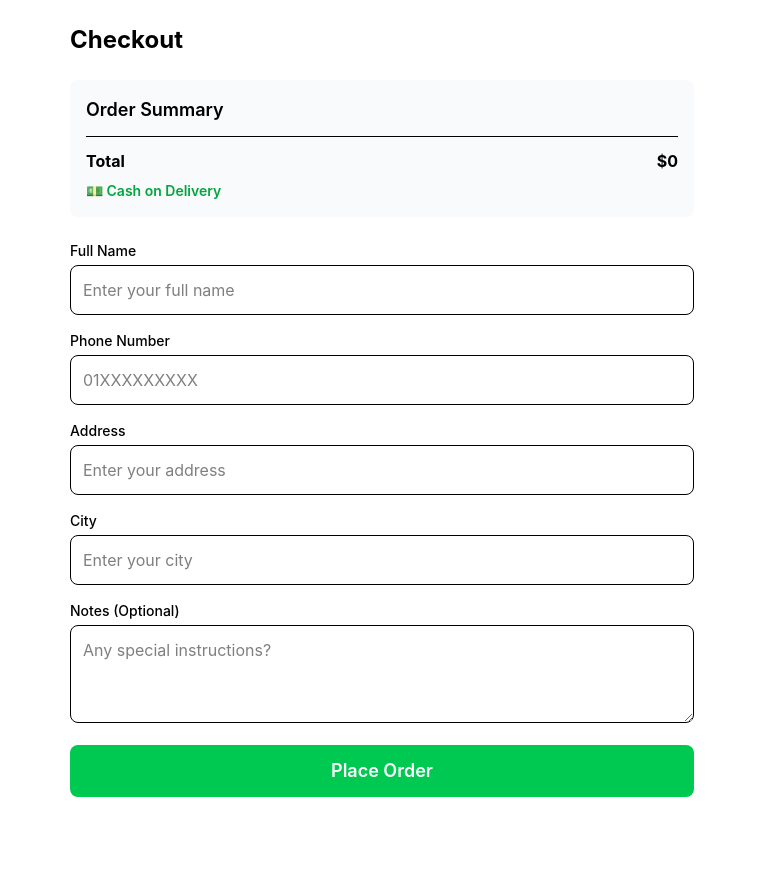
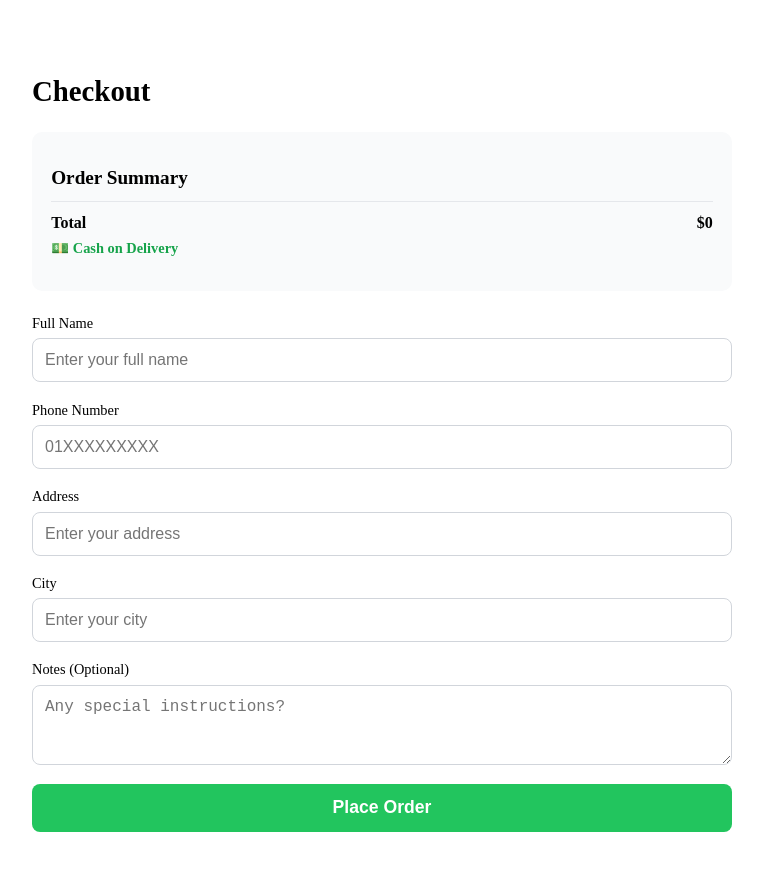
Before and after one commit to Rofida-Abdelkader/E-Commerce-Angular, an Angular app in the folder E-Commerce-App/: page /cart in a window 1280 px wide. Both pictures are taken after a click on the button "Continue Shopping". Shown: the top 870 px of the page, without its empty margins (258-1021 px from the left). Before the commit the page ends 821 px from the top, so only its background shows below. Built offline with nearby package versions, Linux system fonts and the light colour scheme.

Commit message:
feat: add cart and checkout styles

```diff
--- a/E-Commerce-App/package.json
+++ b/E-Commerce-App/package.json
@@ -17,7 +17,6 @@
     "@angular/forms": "^21.2.0",
     "@angular/platform-browser": "^21.2.0",
     "@angular/router": "^21.2.0",
-    "@tailwindcss/vite": "^4.2.4",
     "rxjs": "~7.8.0",
     "tailwindcss": "^4.2.4",
     "tslib": "^2.3.0"
--- a/E-Commerce-App/src/app/features/cart-checkout/components/cart/cart.scss
+++ b/E-Commerce-App/src/app/features/cart-checkout/components/cart/cart.scss
@@ -0,0 +1,140 @@
+.cart-container {
+  max-width: 900px;
+  margin: 2rem auto;
+  padding: 1.5rem;
+
+  h1 {
+    font-size: 1.8rem;
+    font-weight: bold;
+    margin-bottom: 1.5rem;
+  }
+}
+
+.empty-cart {
+  text-align: center;
+  padding: 4rem 0;
+
+  p {
+    color: #6b7280;
+    font-size: 1.1rem;
+    margin-bottom: 1rem;
+  }
+
+  button {
+    background-color: #3b82f6;
+    color: white;
+    padding: 0.5rem 1.5rem;
+    border: none;
+    border-radius: 6px;
+    cursor: pointer;
+
+    &:hover {
+      background-color: #2563eb;
+    }
+  }
+}
+
+.cart-items {
+  display: flex;
+  flex-direction: column;
+  gap: 1rem;
+}
+
+.cart-item {
+  display: flex;
+  align-items: center;
+  justify-content: space-between;
+  border: 1px solid #e5e7eb;
+  padding: 1rem;
+  border-radius: 10px;
+  box-shadow: 0 1px 3px rgba(0, 0, 0, 0.1);
+
+  .item-info {
+    display: flex;
+    align-items: center;
+    gap: 1rem;
+
+    img {
+      width: 70px;
+      height: 70px;
+      object-fit: cover;
+      border-radius: 8px;
+    }
+
+    .category {
+      color: #6b7280;
+      font-size: 0.85rem;
+    }
+
+    .price {
+      color: #3b82f6;
+      font-weight: bold;
+    }
+  }
+}
+
+.quantity-controls {
+  display: flex;
+  align-items: center;
+  gap: 0.5rem;
+
+  button {
+    width: 32px;
+    height: 32px;
+    background-color: #e5e7eb;
+    border: none;
+    border-radius: 6px;
+    cursor: pointer;
+    font-size: 1.1rem;
+
+    &:hover {
+      background-color: #d1d5db;
+    }
+  }
+
+  span {
+    width: 32px;
+    text-align: center;
+  }
+}
+
+.remove-btn {
+  background: none;
+  border: none;
+  color: #ef4444;
+  cursor: pointer;
+  font-weight: 500;
+
+  &:hover {
+    color: #b91c1c;
+  }
+}
+
+.cart-footer {
+  display: flex;
+  justify-content: space-between;
+  align-items: center;
+  border-top: 1px solid #e5e7eb;
+  padding-top: 1rem;
+  margin-top: 1rem;
+
+  .total-price {
+    font-size: 1.3rem;
+    font-weight: bold;
+  }
+}
+
+.checkout-btn {
+  background-color: #22c55e;
+  color: white;
+  padding: 0.75rem 2rem;
+  border: none;
+  border-radius: 8px;
+  cursor: pointer;
+  font-size: 1rem;
+  font-weight: 600;
+
+  &:hover {
+    background-color: #16a34a;
+  }
+}
--- a/E-Commerce-App/src/app/features/cart-checkout/components/checkout/checkout.html
+++ b/E-Commerce-App/src/app/features/cart-checkout/components/checkout/checkout.html
@@ -1,91 +1,63 @@
-<div class="container mx-auto p-6 max-w-2xl">
-  <h1 class="text-2xl font-bold mb-6">Checkout</h1>
+<div class="checkout-container">
+  <h1>Checkout</h1>
 
   <!-- Order Summary -->
-  <div class="bg-gray-50 p-4 rounded-lg mb-6">
-    <h2 class="font-semibold text-lg mb-3">Order Summary</h2>
+  <div class="order-summary">
+    <h2>Order Summary</h2>
     @for (item of cartService.items(); track item.productId) {
-      <div class="flex justify-between text-sm py-1">
+      <div class="summary-item">
         <span>{{ item.name }} x{{ item.quantity }}</span>
         <span>${{ item.price * item.quantity }}</span>
       </div>
     }
-    <div class="border-t mt-3 pt-3 flex justify-between font-bold">
+    <div class="summary-total">
       <span>Total</span>
       <span>${{ cartService.totalPrice() }}</span>
     </div>
-    <p class="text-green-600 mt-2 text-sm font-semibold">💵 Cash on Delivery</p>
+    <p class="cash-label">💵 Cash on Delivery</p>
   </div>
 
   <!-- Checkout Form -->
   <form [formGroup]="checkoutForm" (ngSubmit)="onSubmit()">
-    <div class="flex flex-col gap-4">
-
-      <div>
-        <label class="block text-sm font-medium mb-1">Full Name</label>
-        <input
-          formControlName="fullName"
-          type="text"
-          class="w-full border rounded-lg p-3 focus:outline-none focus:ring-2 focus:ring-blue-400"
-          placeholder="Enter your full name" />
+    <div class="form-group">
+      <label>Full Name</label>
+      <input formControlName="fullName" type="text" placeholder="Enter your full name" />
       @if (checkoutForm.get('fullName')?.invalid && checkoutForm.get('fullName')?.touched) {
-          <p class="text-red-500 text-sm mt-1">Full name is required (min 3 characters)</p>
+        <p class="error">Full name is required (min 3 characters)</p>
       }
     </div>
 
-      <div>
-        <label class="block text-sm font-medium mb-1">Phone Number</label>
-        <input
-          formControlName="phone"
-          type="tel"
-          class="w-full border rounded-lg p-3 focus:outline-none focus:ring-2 focus:ring-blue-400"
-          placeholder="01XXXXXXXXX" />
+    <div class="form-group">
+      <label>Phone Number</label>
+      <input formControlName="phone" type="tel" placeholder="01XXXXXXXXX" />
       @if (checkoutForm.get('phone')?.invalid && checkoutForm.get('phone')?.touched) {
-          <p class="text-red-500 text-sm mt-1">Enter a valid 11-digit phone number</p>
+        <p class="error">Enter a valid 11-digit phone number</p>
       }
     </div>
 
-      <div>
-        <label class="block text-sm font-medium mb-1">Address</label>
-        <input
-          formControlName="address"
-          type="text"
-          class="w-full border rounded-lg p-3 focus:outline-none focus:ring-2 focus:ring-blue-400"
-          placeholder="Enter your address" />
+    <div class="form-group">
+      <label>Address</label>
+      <input formControlName="address" type="text" placeholder="Enter your address" />
       @if (checkoutForm.get('address')?.invalid && checkoutForm.get('address')?.touched) {
-          <p class="text-red-500 text-sm mt-1">Address is required</p>
+        <p class="error">Address is required</p>
       }
     </div>
 
-      <div>
-        <label class="block text-sm font-medium mb-1">City</label>
-        <input
-          formControlName="city"
-          type="text"
-          class="w-full border rounded-lg p-3 focus:outline-none focus:ring-2 focus:ring-blue-400"
-          placeholder="Enter your city" />
+    <div class="form-group">
+      <label>City</label>
+      <input formControlName="city" type="text" placeholder="Enter your city" />
       @if (checkoutForm.get('city')?.invalid && checkoutForm.get('city')?.touched) {
-          <p class="text-red-500 text-sm mt-1">City is required</p>
+        <p class="error">City is required</p>
       }
     </div>
 
-      <div>
-        <label class="block text-sm font-medium mb-1">Notes (Optional)</label>
-        <textarea
-          formControlName="notes"
-          class="w-full border rounded-lg p-3 focus:outline-none focus:ring-2 focus:ring-blue-400"
-          placeholder="Any special instructions?"
-          rows="3">
-        </textarea>
+    <div class="form-group">
+      <label>Notes (Optional)</label>
+      <textarea formControlName="notes" placeholder="Any special instructions?" rows="3"></textarea>
     </div>
 
-      <button
-        type="submit"
-        [disabled]="isSubmitting"
-        class="w-full bg-green-500 text-white py-3 rounded-lg hover:bg-green-600 font-semibold text-lg disabled:opacity-50">
+    <button type="submit" [disabled]="isSubmitting" class="submit-btn">
       {{ isSubmitting ? 'Placing Order...' : 'Place Order' }}
     </button>
-
-    </div>
   </form>
 </div>
--- a/E-Commerce-App/src/app/features/cart-checkout/components/checkout/checkout.scss
+++ b/E-Commerce-App/src/app/features/cart-checkout/components/checkout/checkout.scss
@@ -0,0 +1,106 @@
+.checkout-container {
+  max-width: 700px;
+  margin: 2rem auto;
+  padding: 1.5rem;
+
+  h1 {
+    font-size: 1.8rem;
+    font-weight: bold;
+    margin-bottom: 1.5rem;
+  }
+}
+
+.order-summary {
+  background-color: #f9fafb;
+  padding: 1.2rem;
+  border-radius: 10px;
+  margin-bottom: 1.5rem;
+
+  h2 {
+    font-size: 1.2rem;
+    font-weight: 600;
+    margin-bottom: 0.75rem;
+  }
+}
+
+.summary-item {
+  display: flex;
+  justify-content: space-between;
+  font-size: 0.9rem;
+  padding: 0.25rem 0;
+  color: #374151;
+}
+
+.summary-total {
+  display: flex;
+  justify-content: space-between;
+  font-weight: bold;
+  font-size: 1rem;
+  border-top: 1px solid #e5e7eb;
+  margin-top: 0.75rem;
+  padding-top: 0.75rem;
+}
+
+.cash-label {
+  color: #16a34a;
+  font-weight: 600;
+  font-size: 0.9rem;
+  margin-top: 0.5rem;
+}
+
+.form-group {
+  display: flex;
+  flex-direction: column;
+  margin-bottom: 1.2rem;
+
+  label {
+    font-size: 0.9rem;
+    font-weight: 500;
+    margin-bottom: 0.4rem;
+  }
+
+  input,
+  textarea {
+    border: 1px solid #d1d5db;
+    border-radius: 8px;
+    padding: 0.75rem;
+    font-size: 1rem;
+    outline: none;
+
+    &:focus {
+      border-color: #3b82f6;
+      box-shadow: 0 0 0 2px rgba(59, 130, 246, 0.2);
+    }
+  }
+
+  textarea {
+    resize: vertical;
+  }
+}
+
+.error {
+  color: #ef4444;
+  font-size: 0.8rem;
+  margin-top: 0.3rem;
+}
+
+.submit-btn {
+  width: 100%;
+  background-color: #22c55e;
+  color: white;
+  padding: 0.85rem;
+  border: none;
+  border-radius: 8px;
+  font-size: 1.1rem;
+  font-weight: 600;
+  cursor: pointer;
+
+  &:hover {
+    background-color: #16a34a;
+  }
+
+  &:disabled {
+    opacity: 0.5;
+    cursor: not-allowed;
+  }
+}
--- a/E-Commerce-App/src/styles.scss
+++ b/E-Commerce-App/src/styles.scss
@@ -1,2 +1 @@
 /* You can add global styles to this file, and also import other style files */
-@use "tailwindcss";
```
Also changed, not shown: 1 other file (tests, documents, lock files or other folders). Lines whose indentation alone changed are shown as unchanged.
